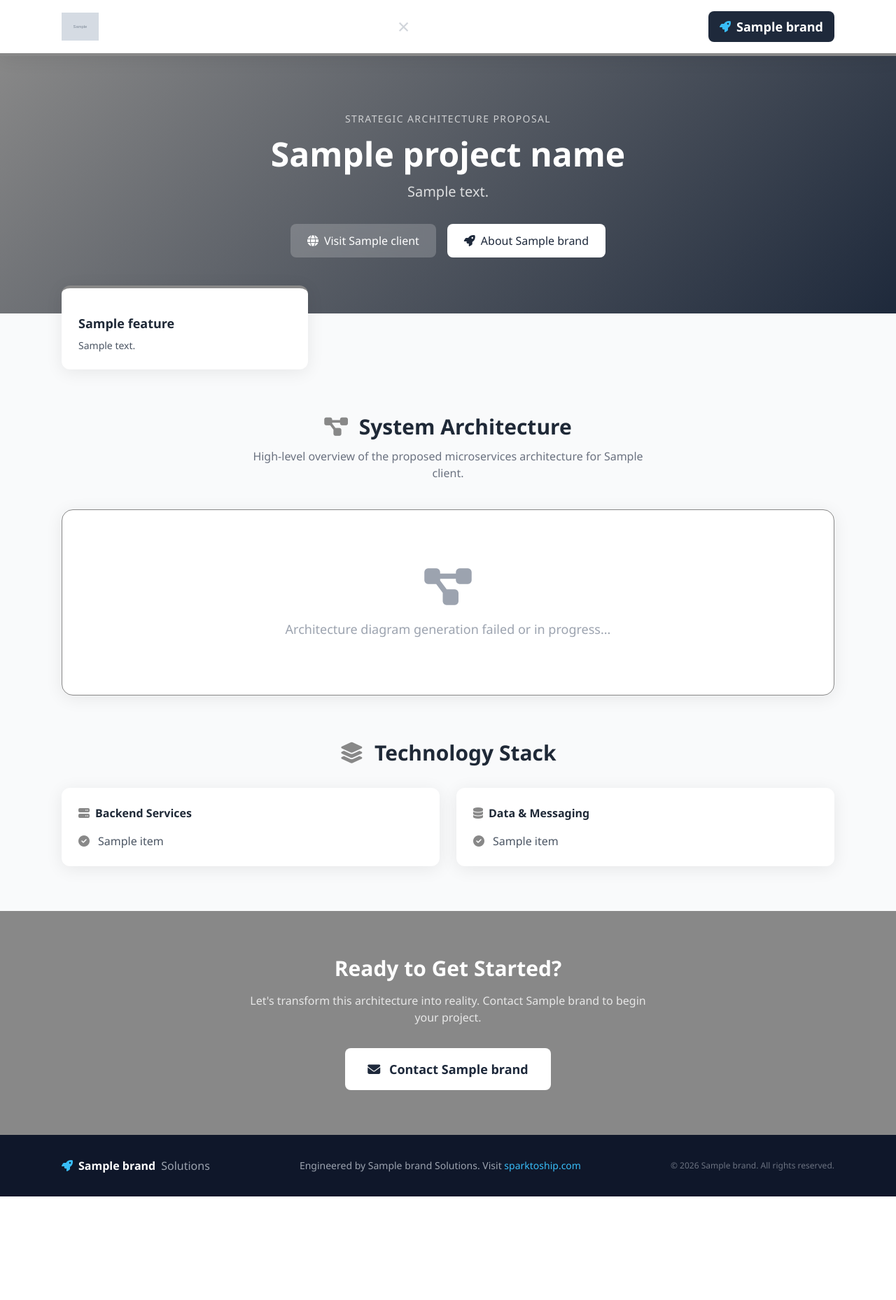
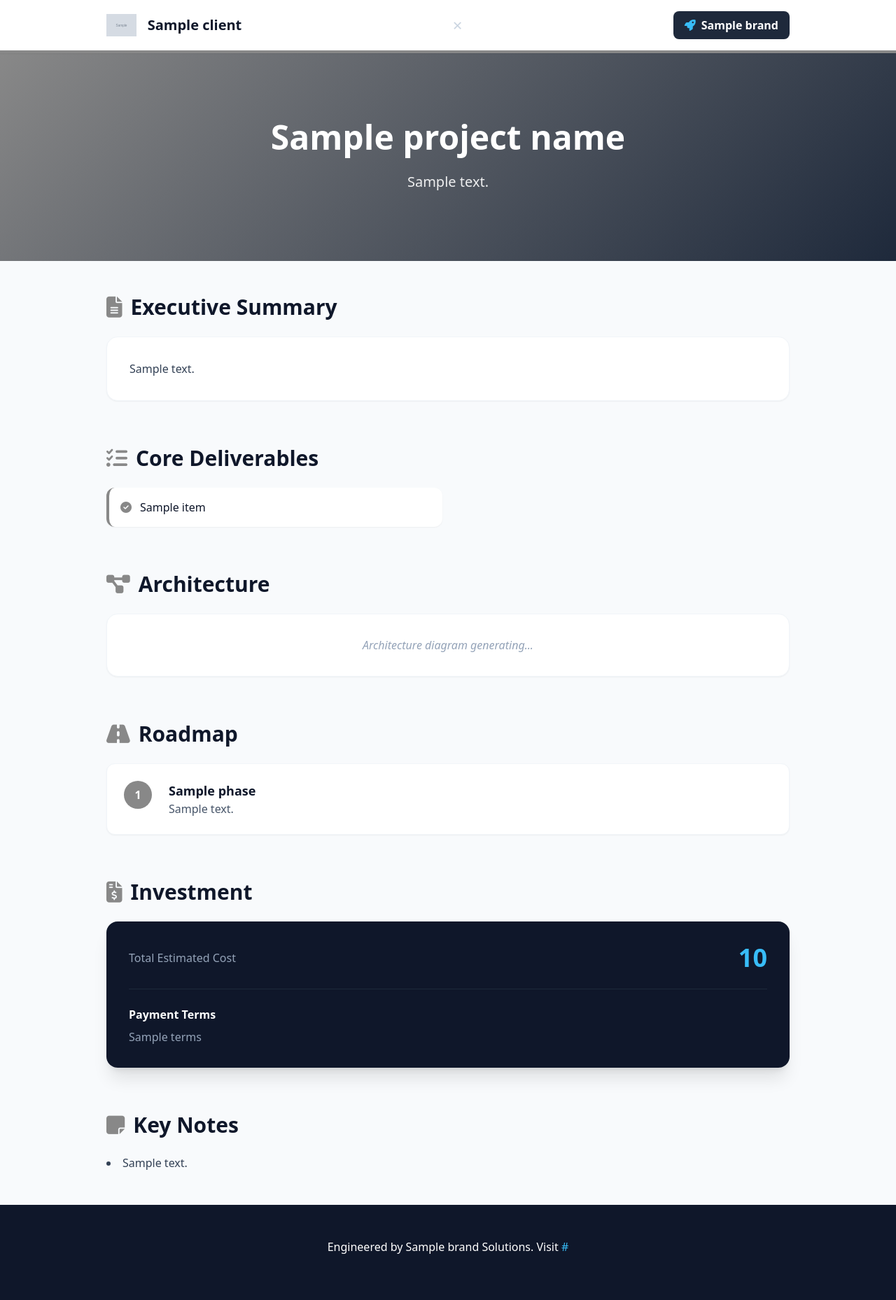
Before and after one commit to KannanManickam/RFP-Bot, a Flask app: template templates/proposal.html in a window 1280 px wide. Shown: the whole page at 70% size. Before the commit the page ends 1710 px from the top, so only its background shows below. Run offline with Flask 3, Linux system fonts and the light colour scheme; the template is opened without the code that fills it: most values are stand-ins (such as "Sample title", 1, 10 or a date in 2020); grey boxes marked "Sample" are stand-in pictures; some libraries are stand-ins or nearby versions.

Commit message:
Enhance proposal generator with AI-driven content and new sections
Updates generator.py to use AI for dynamic content generation including executive summary, scope of work, roadmap, pricing, and key notes. Modifies templates/proposal.html to incorporate these new sections and dynamically generated architecture diagrams.

Replit-Commit-Author: Agent
Replit-Commit-Session-Id: abb669a4-5a5d-4d94-9b05-63eb93c9c0c9
Replit-Commit-Checkpoint-Type: full_checkpoint
Replit-Commit-Event-Id: 49f300f6-c0f5-4050-9cf4-dc90b9ba2185
Replit-Commit-Screenshot-Url: https://storage.googleapis.com/screenshot-production-us-central1/36be4a5c-36aa-4ebf-96ec-b1e0f61442bc/abb669a4-5a5d-4d94-9b05-63eb93c9c0c9/dTld6I9
Replit-Helium-Checkpoint-Created: true

```diff
--- a/templates/proposal.html
+++ b/templates/proposal.html
@@ -7,211 +7,105 @@
     <script src="https://cdn.tailwindcss.com"></script>
     <link rel="stylesheet" href="https://cdnjs.cloudflare.com/ajax/libs/font-awesome/6.5.1/css/all.min.css">
     <style>
-        :root {
-            --client-color: {{ client.color }};
-        }
+        :root { --client-color: {{ client.color or '#3B82F6' }}; }
         .accent-bg { background-color: var(--client-color); }
         .accent-text { color: var(--client-color); }
         .accent-border { border-color: var(--client-color); }
-        body {
-            font-family: 'Segoe UI', system-ui, -apple-system, sans-serif;
-        }
-        .gradient-hero {
-            background: linear-gradient(135deg, var(--client-color) 0%, #1e293b 100%);
-        }
-        .card-shadow {
-            box-shadow: 0 4px 24px rgba(0,0,0,0.08);
-        }
+        .gradient-hero { background: linear-gradient(135deg, var(--client-color) 0%, #1e293b 100%); }
     </style>
 </head>
-<body class="bg-gray-50 min-h-screen">
-
-    <header class="bg-white border-b-4 accent-border card-shadow sticky top-0 z-50">
-        <div class="max-w-6xl mx-auto px-6 py-4">
-            <div class="flex items-center justify-between">
-                <div class="flex items-center gap-3">
-                    {% if client.logo %}
-                    <img src="{{ client.logo }}" alt="{{ client.name }}" class="h-10 w-auto max-w-[160px] object-contain" onerror="this.style.display='none'; this.nextElementSibling.style.display='flex';">
-                    <div class="hidden items-center gap-2 px-4 py-2 rounded-lg accent-bg">
-                        <span class="text-white font-bold text-lg">{{ client.name }}</span>
-                    </div>
-                    {% else %}
-                    <div class="flex items-center gap-2 px-4 py-2 rounded-lg accent-bg">
-                        <i class="fas fa-building text-white"></i>
-                        <span class="text-white font-bold text-lg">{{ client.name }}</span>
-                    </div>
-                    {% endif %}
-                </div>
-
-                <div class="flex items-center">
-                    <span class="text-3xl font-light text-gray-300 mx-6">&times;</span>
-                </div>
-
-                <div class="flex items-center gap-3">
-                    <div class="flex items-center gap-2 px-4 py-2 rounded-lg bg-slate-800">
-                        <i class="fas fa-rocket text-sky-400"></i>
-                        <span class="text-white font-bold text-lg">{{ my_brand.name }}</span>
-                    </div>
-                </div>
+<body class="bg-slate-50 text-slate-900 font-sans">
+    <header class="bg-white border-b-4 accent-border sticky top-0 z-50 shadow-sm">
+        <div class="max-w-5xl mx-auto px-6 py-4 flex items-center justify-between">
+            <div class="flex items-center gap-4">
+                {% if client.logo %}<img src="{{ client.logo }}" class="h-8 w-auto">{% endif %}
+                <span class="font-bold text-xl">{{ client.name }}</span>
+            </div>
+            <span class="text-slate-300 text-2xl">&times;</span>
+            <div class="flex items-center gap-2 bg-slate-800 text-white px-4 py-2 rounded-lg">
+                <i class="fas fa-rocket text-sky-400"></i>
+                <span class="font-bold">{{ my_brand.name }}</span>
             </div>
         </div>
     </header>
 
-    <section class="gradient-hero text-white py-20">
-        <div class="max-w-6xl mx-auto px-6 text-center">
-            <p class="text-sm uppercase tracking-widest text-white/70 mb-4">Strategic Architecture Proposal</p>
-            <h1 class="text-4xl md:text-5xl font-bold mb-4">{{ project_name }}</h1>
-            <p class="text-xl text-white/80 max-w-2xl mx-auto">
-                {{ ai.hero_desc if ai else "A tailored solution architecture designed for " ~ client.name ~ ", engineered by " ~ my_brand.name ~ "." }}
-            </p>
-            <div class="mt-8 flex justify-center gap-4">
-                <a href="{{ client.url }}" target="_blank" class="bg-white/20 hover:bg-white/30 backdrop-blur px-6 py-3 rounded-lg transition font-medium">
-                    <i class="fas fa-globe mr-2"></i>Visit {{ client.name }}
-                </a>
-                <a href="{{ my_brand.website }}" target="_blank" class="bg-white text-slate-800 hover:bg-gray-100 px-6 py-3 rounded-lg transition font-medium">
-                    <i class="fas fa-rocket mr-2"></i>About {{ my_brand.name }}
-                </a>
-            </div>
-        </div>
+    <section class="gradient-hero text-white py-24 px-6 text-center">
+        <h1 class="text-5xl font-extrabold mb-6">{{ project_name }}</h1>
+        <p class="text-xl opacity-90 max-w-2xl mx-auto leading-relaxed">{{ ai.hero_desc if ai else "Custom Architecture Proposal" }}</p>
     </section>
 
-    <section class="max-w-6xl mx-auto px-6 -mt-10">
-        <div class="grid md:grid-cols-3 gap-6">
-            {% if ai and ai.features %}
-                {% for feature in ai.features %}
-                <div class="bg-white rounded-xl p-6 card-shadow border-t-4 accent-border">
-                    <div class="accent-text text-3xl mb-3"><i class="{{ feature.icon }}"></i></div>
-                    <h3 class="font-bold text-lg text-gray-800 mb-2">{{ feature.title }}</h3>
-                    <p class="text-gray-600 text-sm">{{ feature.desc }}</p>
+    <main class="max-w-5xl mx-auto px-6 py-12 space-y-16">
+        {% if ai %}
+        <section>
+            <h2 class="text-3xl font-bold mb-6 flex items-center gap-3"><i class="fas fa-file-alt accent-text"></i> Executive Summary</h2>
+            <div class="bg-white p-8 rounded-2xl shadow-sm border border-slate-100 leading-relaxed text-slate-700">
+                {{ ai.executive_summary }}
+            </div>
+        </section>
+
+        <section>
+            <h2 class="text-3xl font-bold mb-6 flex items-center gap-3"><i class="fas fa-tasks accent-text"></i> Core Deliverables</h2>
+            <div class="grid md:grid-cols-2 gap-4">
+                {% for item in ai.scope_of_work %}
+                <div class="bg-white p-4 rounded-xl border-l-4 accent-border shadow-sm flex items-center gap-3">
+                    <i class="fas fa-check-circle accent-text"></i>
+                    <span>{{ item }}</span>
                 </div>
                 {% endfor %}
-            {% else %}
-                <div class="bg-white rounded-xl p-6 card-shadow border-t-4 accent-border">
-                    <div class="accent-text text-3xl mb-3"><i class="fas fa-shield-halved"></i></div>
-                    <h3 class="font-bold text-lg text-gray-800 mb-2">Secure by Design</h3>
-                    <p class="text-gray-600 text-sm">JWT-based auth, encrypted data, and role-based access built into every layer.</p>
+            </div>
+        </section>
+
+        <section>
+            <h2 class="text-3xl font-bold mb-6 flex items-center gap-3"><i class="fas fa-project-diagram accent-text"></i> Architecture</h2>
+            <div class="bg-white p-8 rounded-2xl shadow-sm border border-slate-100">
+                {% if diagram_available %}
+                <img src="/static/architecture.png?v={{ range(1,999) | random }}" class="w-full h-auto">
+                {% else %}
+                <p class="text-slate-400 text-center italic">Architecture diagram generating...</p>
+                {% endif %}
+            </div>
+        </section>
+
+        <section>
+            <h2 class="text-3xl font-bold mb-6 flex items-center gap-3"><i class="fas fa-road accent-text"></i> Roadmap</h2>
+            <div class="space-y-4">
+                {% for step in ai.roadmap %}
+                <div class="bg-white p-6 rounded-xl shadow-sm border border-slate-100 flex gap-6">
+                    <div class="accent-bg text-white font-bold h-10 w-10 flex items-center justify-center rounded-full shrink-0">{{ loop.index }}</div>
+                    <div>
+                        <h4 class="font-bold text-lg">{{ step.phase }}</h4>
+                        <p class="text-slate-600">{{ step.details }}</p>
+                    </div>
                 </div>
-                <div class="bg-white rounded-xl p-6 card-shadow border-t-4 accent-border">
-                    <div class="accent-text text-3xl mb-3"><i class="fas fa-arrows-spin"></i></div>
-                    <h3 class="font-bold text-lg text-gray-800 mb-2">Scalable Architecture</h3>
-                    <p class="text-gray-600 text-sm">Microservices pattern with event-driven communication for horizontal scaling.</p>
+                {% endfor %}
+            </div>
+        </section>
+
+        <section>
+            <h2 class="text-3xl font-bold mb-6 flex items-center gap-3"><i class="fas fa-file-invoice-dollar accent-text"></i> Investment</h2>
+            <div class="bg-slate-900 text-white p-8 rounded-2xl shadow-xl">
+                <div class="flex justify-between items-center mb-6">
+                    <span class="text-slate-400">Total Estimated Cost</span>
+                    <span class="text-4xl font-bold text-sky-400">{{ ai.pricing.amount }}</span>
                 </div>
-                <div class="bg-white rounded-xl p-6 card-shadow border-t-4 accent-border">
-                    <div class="accent-text text-3xl mb-3"><i class="fas fa-chart-line"></i></div>
-                    <h3 class="font-bold text-lg text-gray-800 mb-2">Built-in Analytics</h3>
-                    <p class="text-gray-600 text-sm">Dedicated analytics service with real-time event processing and reporting.</p>
+                <div class="border-t border-slate-800 pt-6">
+                    <h4 class="font-bold mb-2">Payment Terms</h4>
+                    <p class="text-slate-400">{{ ai.pricing.terms }}</p>
                 </div>
-            {% endif %}
-        </div>
-    </section>
+            </div>
+        </section>
 
-    <section class="max-w-6xl mx-auto px-6 py-16">
-        <div class="text-center mb-10">
-            <h2 class="text-3xl font-bold text-gray-800 mb-3">
-                <i class="fas fa-diagram-project accent-text mr-2"></i>
-                System Architecture
-            </h2>
-            <p class="text-gray-500 max-w-xl mx-auto">
-                High-level overview of the proposed microservices architecture for {{ client.name }}.
-            </p>
-        </div>
-        <div class="bg-white rounded-2xl card-shadow p-8 border accent-border">
-            {% if diagram_available %}
-            <img src="/static/architecture.png?v={{ range(1, 9999) | random }}" alt="Architecture Diagram" class="w-full max-w-4xl mx-auto">
-            {% else %}
-            <div class="text-center py-12 text-gray-400">
-                <i class="fas fa-diagram-project text-6xl mb-4"></i>
-                <p class="text-lg">Architecture diagram generation failed or in progress...</p>
-            </div>
-            {% endif %}
-        </div>
-    </section>
+        <section>
+            <h2 class="text-3xl font-bold mb-6 flex items-center gap-3"><i class="fas fa-sticky-note accent-text"></i> Key Notes</h2>
+            <ul class="list-disc list-inside space-y-2 text-slate-700">
+                {% for note in ai.key_notes %}<li>{{ note }}</li>{% endfor %}
+            </ul>
+        </section>
+        {% endif %}
+    </main>
 
-    <section class="max-w-6xl mx-auto px-6 pb-16">
-        <h2 class="text-3xl font-bold text-gray-800 mb-8 text-center">
-            <i class="fas fa-layer-group accent-text mr-2"></i>
-            Technology Stack
-        </h2>
-        <div class="grid md:grid-cols-2 gap-6">
-            <div class="bg-white rounded-xl p-6 card-shadow">
-                <h3 class="font-bold text-gray-800 mb-4 flex items-center gap-2">
-                    <i class="fas fa-server accent-text"></i> Backend Services
-                </h3>
-                <ul class="space-y-3">
-                    {% if ai and ai.tech_stack and ai.tech_stack.backend %}
-                        {% for item in ai.tech_stack.backend %}
-                        <li class="flex items-start gap-3">
-                            <i class="fas fa-check-circle accent-text mt-1"></i>
-                            <span class="text-gray-600">{{ item }}</span>
-                        </li>
-                        {% endfor %}
-                    {% else %}
-                        <li class="flex items-start gap-3">
-                            <i class="fas fa-check-circle accent-text mt-1"></i>
-                            <span class="text-gray-600"><strong>API Gateway</strong> — Centralized routing, rate limiting</span>
-                        </li>
-                        <li class="flex items-start gap-3">
-                            <i class="fas fa-check-circle accent-text mt-1"></i>
-                            <span class="text-gray-600"><strong>Auth Service</strong> — JWT tokens, session management</span>
-                        </li>
-                    {% endif %}
-                </ul>
-            </div>
-            <div class="bg-white rounded-xl p-6 card-shadow">
-                <h3 class="font-bold text-gray-800 mb-4 flex items-center gap-2">
-                    <i class="fas fa-database accent-text"></i> Data & Messaging
-                </h3>
-                <ul class="space-y-3">
-                    {% if ai and ai.tech_stack and ai.tech_stack.data %}
-                        {% for item in ai.tech_stack.data %}
-                        <li class="flex items-start gap-3">
-                            <i class="fas fa-check-circle accent-text mt-1"></i>
-                            <span class="text-gray-600">{{ item }}</span>
-                        </li>
-                        {% endfor %}
-                    {% else %}
-                        <li class="flex items-start gap-3">
-                            <i class="fas fa-check-circle accent-text mt-1"></i>
-                            <span class="text-gray-600"><strong>Primary Database</strong> — Core data persistence</span>
-                        </li>
-                        <li class="flex items-start gap-3">
-                            <i class="fas fa-check-circle accent-text mt-1"></i>
-                            <span class="text-gray-600"><strong>Message Queue</strong> — Async communication</span>
-                        </li>
-                    {% endif %}
-                </ul>
-            </div>
-        </div>
-    </section>
-
-    <section class="accent-bg py-16">
-        <div class="max-w-6xl mx-auto px-6 text-center text-white">
-            <h2 class="text-3xl font-bold mb-4">Ready to Get Started?</h2>
-            <p class="text-white/80 mb-8 max-w-xl mx-auto">
-                Let's transform this architecture into reality. Contact {{ my_brand.name }} to begin your project.
-            </p>
-            <a href="{{ my_brand.website }}" target="_blank" class="inline-block bg-white text-slate-800 hover:bg-gray-100 px-8 py-4 rounded-lg transition font-bold text-lg">
-                <i class="fas fa-envelope mr-2"></i> Contact {{ my_brand.name }}
-            </a>
-        </div>
-    </section>
-
-    <footer class="bg-slate-900 text-white py-8">
-        <div class="max-w-6xl mx-auto px-6">
-            <div class="flex flex-col md:flex-row items-center justify-between gap-4">
-                <div class="flex items-center gap-2">
-                    <i class="fas fa-rocket text-sky-400"></i>
-                    <span class="font-bold">{{ my_brand.name }}</span>
-                    <span class="text-gray-400">Solutions</span>
-                </div>
-                <p class="text-gray-400 text-sm text-center">
-                    Engineered by {{ my_brand.name }} Solutions. Visit
-                    <a href="{{ my_brand.website }}" class="text-sky-400 hover:underline" target="_blank">sparktoship.com</a>
-                </p>
-                <p class="text-gray-500 text-xs">&copy; 2026 {{ my_brand.name }}. All rights reserved.</p>
-            </div>
-        </div>
+    <footer class="bg-slate-900 text-white py-12 px-6 text-center">
+        <p class="mb-4">Engineered by {{ my_brand.name }} Solutions. Visit <a href="{{ my_brand.website }}" class="text-sky-400">{{ my_brand.website }}</a></p>
     </footer>
-
 </body>
 </html>
```
Also changed, not shown: generator.py (+56 -158 lines), 1 other file.
